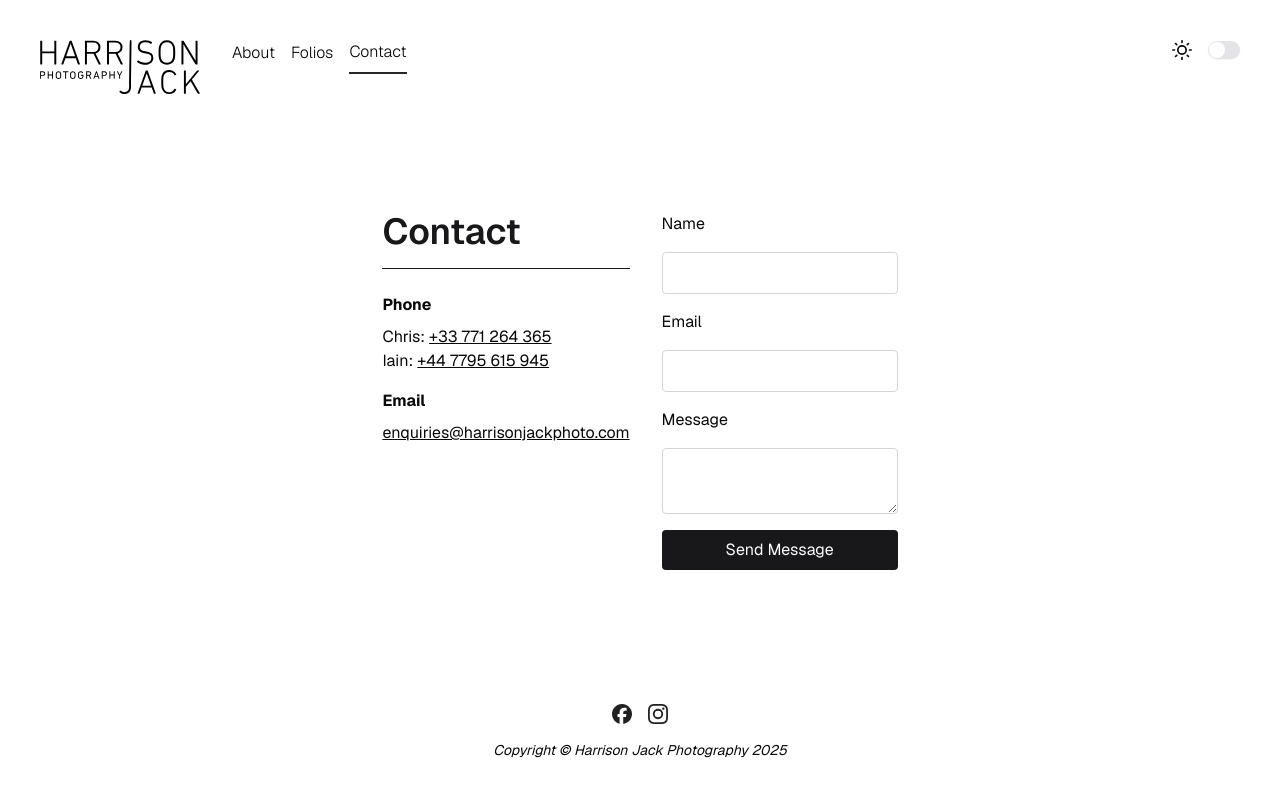
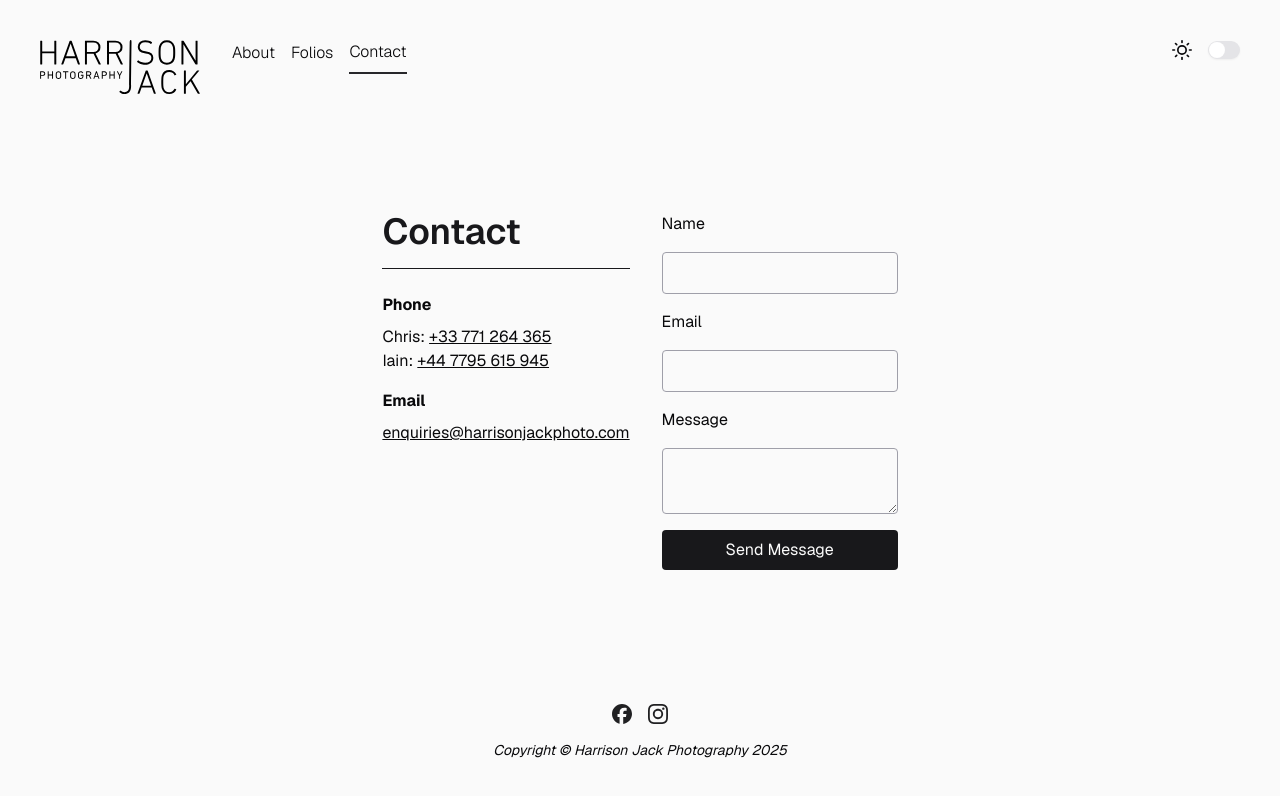
Before and after one commit to SmackSmash/next-hj, a Next.js app: page /contact in a window 1280 px wide. Shown: the top 796 px of the page. Built offline with nearby package versions, Linux system fonts and the light colour scheme.

Commit message:
Styling changes

```diff
--- a/src/app/(site)/layout.tsx
+++ b/src/app/(site)/layout.tsx
@@ -28,14 +28,14 @@ export default function RootLayout({
 }>) {
   return (
     <html lang='en' suppressHydrationWarning>
-      <body
-        className={`${geistSans.variable} ${geistMono.variable} bg-zinc-100 antialiased dark:bg-zinc-950`}
-      >
+      <body className={`${geistSans.variable} ${geistMono.variable} antialiased`}>
         <Providers>
-          <div className='container mx-auto flex min-h-screen flex-col p-10 font-sans'>
-            <NavBar />
-            {children}
-            <Footer />
+          <div className='bg-zinc-50 dark:bg-zinc-950'>
+            <div className='container mx-auto flex min-h-screen flex-col p-10 font-sans'>
+              <NavBar />
+              {children}
+              <Footer />
+            </div>
           </div>
         </Providers>
       </body>
--- a/src/components/contact-form.tsx
+++ b/src/components/contact-form.tsx
@@ -15,10 +15,13 @@ export default function ContactForm() {
     await sendMail(data);
   };
 
-  if (isSubmitSuccessful) return <p>We&apos;ll be in touch soon!</p>;
-
   return (
-    <form onSubmit={handleSubmit(onSubmit)} className='flex flex-col gap-2'>
+    <form onSubmit={handleSubmit(onSubmit)} className='relative flex flex-col gap-2'>
+      {isSubmitSuccessful && (
+        <div className='absolute flex h-full w-full items-center justify-center bg-zinc-100 dark:bg-zinc-950'>
+          <p>We&apos;ll be in touch soon!</p>
+        </div>
+      )}
       <label htmlFor='name' className='mb-2'>
         Name
       </label>
@@ -27,7 +30,7 @@ export default function ContactForm() {
         type='text'
         name='name'
         id='name'
-        className='rounded border border-zinc-300 p-2 outline-0 focus:border-zinc-600 dark:border-zinc-600 focus:dark:border-zinc-400'
+        className='rounded border border-zinc-400 p-2 outline-0 focus:border-zinc-600 dark:border-zinc-600 focus:dark:border-zinc-400'
       />
       {errors.name && <p>{`${errors.name.message}`}</p>}
       <label htmlFor='email' className='my-2'>
@@ -38,7 +41,7 @@ export default function ContactForm() {
         type='email'
         name='email'
         id='email'
-        className='rounded border border-zinc-300 p-2 outline-0 focus:border-zinc-600 dark:border-zinc-600 focus:dark:border-zinc-400'
+        className='rounded border border-zinc-400 p-2 outline-0 focus:border-zinc-600 dark:border-zinc-600 focus:dark:border-zinc-400'
       />
       {errors.email && <p>{`${errors.email.message}`}</p>}
       <label htmlFor='message' className='my-2'>
@@ -48,7 +51,7 @@ export default function ContactForm() {
         {...register('message', { required: 'Please enter a message' })}
         name='message'
         id='message'
-        className='rounded border border-zinc-300 p-2 outline-0 focus:border-zinc-600 dark:border-zinc-600 focus:dark:border-zinc-400'
+        className='rounded border border-zinc-400 p-2 outline-0 focus:border-zinc-600 dark:border-zinc-600 focus:dark:border-zinc-400'
       />
       {errors.message && <p>{`${errors.message.message}`}</p>}
       <button
```
